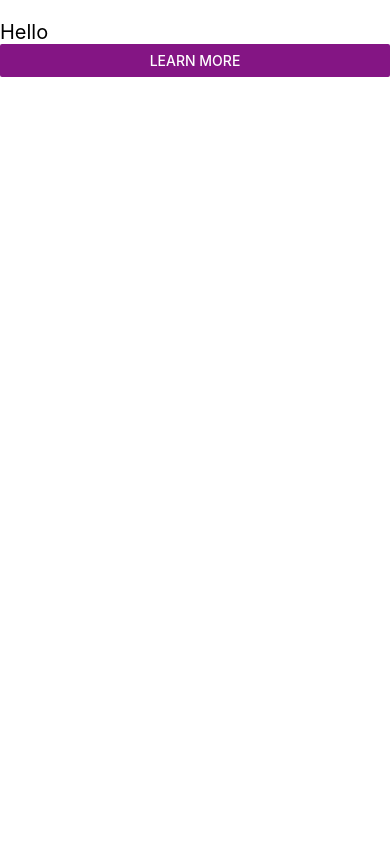
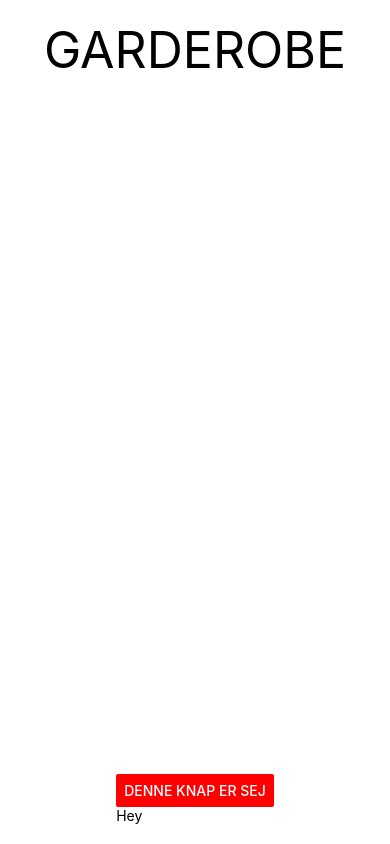
Before and after one commit to DragonOfD00M/GarderobeApp, a React Native app: screen / in a window 390 px wide. Built offline with nearby package versions, Linux system fonts and the light colour scheme.

Commit message:
Overhaul

```diff
--- a/App.js
+++ b/App.js
@@ -1,22 +1,53 @@
+import React, { useState } from "react";
 import { StatusBar } from "expo-status-bar";
 import { View, StyleSheet, Text, Button } from "react-native";
 
+var bgc = "#FFF";
+
 export default function App() {
-  function onPressLearnMore() {
-    return alert("Hello, World!");
-  }
+  const [isVisible, setIsVisible] = useState(false);
+  const swichSideBar = () => {
+    setIsVisible(!isVisible);
+  };
+  const handleButtonPress = () => {
+    alert("thing");
+  };
   return (
     <View style={styles.container}>
       <View style={{ height: 20 }} />
-      <Text style={styles.titleStyle}>Hello</Text>
-      <View style={(styles.menuButtonStyle, { alignItems: "right" })}>
+      <Text style={styles.titleStyle}>GARDEROBE</Text>
+      <View style={styles.menuPopOutContainer}>
+        {isVisible ? (
+          <View style={styles.menuPopOutStyle}>
+            <View style={styles.menuButtonStyle}>
+              <Button
+                onPress={swichSideBar}
+                title="Learn More"
+                color={bgc}
+                accessibilityLabel="Learn more about this purple button"
+              />
+            </View>
+          </View>
+        ) : (
+          <View style={styles.menuButtonStyle}>
+            <Button
+              onPress={swichSideBar}
+              title="Learn More"
+              color={bgc}
+              accessibilityLabel="Learn more about this purple button"
+            />
+          </View>
+        )}
+      </View>
+      <View style={{ flex: 2, justifyContent: "flex-end" }}>
         <Button
-          onPress={onPressLearnMore}
-          title="Learn More"
-          color="#841584"
-          accessibilityLabel="Learn more about this purple button"
+          onPress={handleButtonPress}
+          title="Denne Knap er sej"
+          color="red"
         />
+        <Text sytle={styles.textStyle}>Hey</Text>
       </View>
+      <View style={{ height: 20 }} />
       <StatusBar style="auto" />
     </View>
   );
@@ -25,16 +56,36 @@ export default function App() {
 const styles = StyleSheet.create({
   container: {
     flex: 1,
-    backgroundColor: "#fff",
-    // alignItems: "center",
+    backgroundColor: bgc,
+    alignItems: "center",
     justifyContent: "top",
   },
   titleStyle: {
     color: "#000",
-    fontSize: 20,
+    fontSize: 50,
+  },
+  textStyle: {
+    color: "#000",
+    fontSize: 15,
   },
   menuButtonStyle: {
     height: 30,
     width: 30,
+    top: 20,
+    alignSelf: "flex-end",
+  },
+  menuPopOutContainer: {
+    position: "absolute",
+    height: "100%",
+    width: "45%",
+    zIndex: 100,
+    alignSelf: "flex-end",
+  },
+  menuPopOutStyle: {
+    flex: 1,
+    zIndex: 100,
+    backgroundColor: bgc,
+    borderColor: "#000",
+    borderWidth: 2,
   },
 });
```
